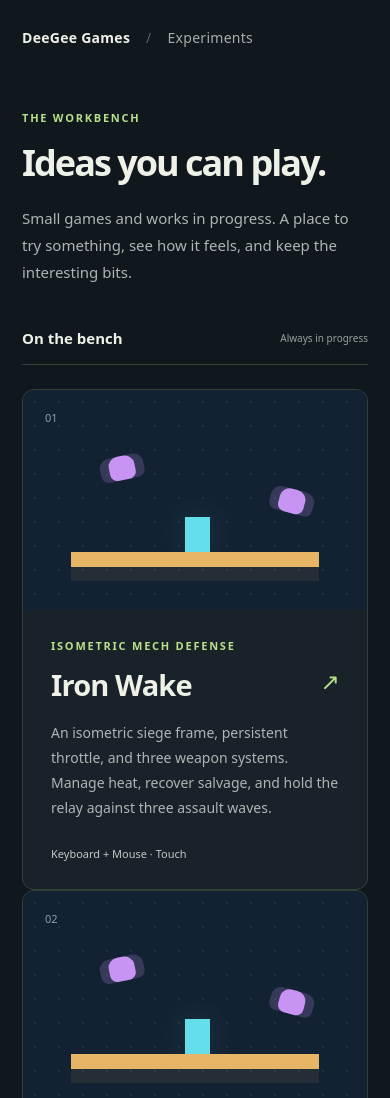
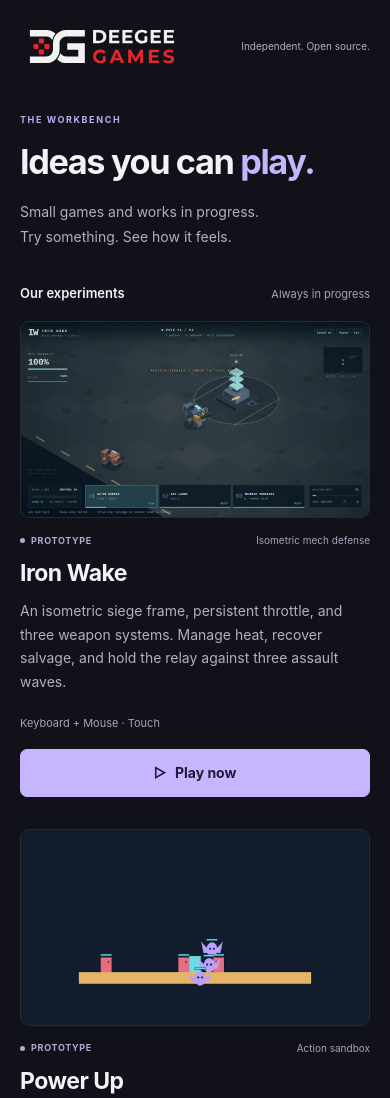
Before and after one commit to DeeGeeGames/playground, a website with bundled scripts: page index.html in a window 390 px wide. Shown: the top 1098 px of the page. Built offline with nearby package versions, Linux system fonts and the light colour scheme.

Commit message:
Match experiment landing page to studio homepage

```diff
--- a/index.html
+++ b/index.html
@@ -4,25 +4,31 @@
 		<meta charset="UTF-8" />
 		<meta name="viewport" content="width=device-width, initial-scale=1, viewport-fit=cover" />
 		<meta name="description" content="Small games, unfinished ideas, and playable experiments from DeeGee Games." />
-		<meta name="theme-color" content="#10171d" />
+		<meta name="theme-color" content="#111119" />
 		<title>Experiments · DeeGee Games</title>
 		<link rel="stylesheet" href="./src/styles.css" />
 	</head>
 	<body>
-		<main>
-			<header>
-				<a class="studio" href="https://deegeegames.com">DeeGee Games<span aria-hidden="true"> / </span><span>Experiments</span></a>
-				<p class="eyebrow introduction">The workbench</p>
-				<h1>Ideas you can play.</h1>
-				<p class="lede">Small games and works in progress. A place to try something, see how it feels, and keep the interesting bits.</p>
+		<a class="skip-link" href="#experiments-heading">Skip to experiments</a>
+		<div class="site">
+			<header class="site-header">
+				<a class="brand" href="https://deegeegames.com" aria-label="DeeGee Games home"><img src="./public/images/deegee-games.svg" alt="DeeGee Games" width="2985" height="960" /></a>
+				<p class="studio-note">Independent. Open source.</p>
 			</header>
-			<section aria-labelledby="experiments-heading">
-				<div class="section-heading"><h2 id="experiments-heading">On the bench</h2><span>Always in progress</span></div>
-				<ul id="experiments"></ul>
-				<noscript>Enable JavaScript to see and play the experiments. <a href="./games/power-up/">Open Power Up</a>.</noscript>
-			</section>
-			<footer><span>DeeGee Games</span><a href="https://github.com/DeeGeeGames/playground">View source ↗</a></footer>
-		</main>
+			<main>
+				<div class="intro">
+					<p class="eyebrow">The workbench</p>
+					<h1>Ideas you can <span>play.</span></h1>
+					<p class="intro-description">Small games and works in progress.<br>Try something. See how it feels.</p>
+				</div>
+				<section class="collection" aria-labelledby="experiments-heading">
+					<div class="collection-heading"><h2 id="experiments-heading" tabindex="-1">Our experiments</h2><p>Always in progress</p></div>
+					<ul class="game-grid" id="experiments"></ul>
+					<noscript>Enable JavaScript to see and play the experiments. <a href="./games/iron-wake/">Open Iron Wake</a> · <a href="./games/power-up/">Open Power Up</a>.</noscript>
+				</section>
+			</main>
+			<footer class="site-footer"><p>© DeeGee Games</p><a href="https://github.com/DeeGeeGames/playground">Explore the code ↗</a></footer>
+		</div>
 		<script type="module" src="./src/main.ts"></script>
 	</body>
 </html>
--- a/src/catalog.ts
+++ b/src/catalog.ts
@@ -4,12 +4,16 @@ export interface Experiment {
 	readonly description: string;
 	readonly controls: string;
 	readonly category: string;
+	readonly thumbnail?: string;
+	readonly thumbnailAlt?: string;
 }
 
 // Add a game folder, then add its link here. Tooling discovers pages itself.
 export const experiments: readonly Experiment[] = [
 	{
 		title: 'Iron Wake',
+		thumbnail: './images/iron-wake.webp',
+		thumbnailAlt: 'Iron Wake gameplay: an armored mech defending a relay on an isometric battlefield.',
 		href: './games/iron-wake/',
 		description: 'An isometric siege frame, persistent throttle, and three weapon systems. Manage heat, recover salvage, and hold the relay against three assault waves.',
 		controls: 'Keyboard + Mouse · Touch',
@@ -17,6 +21,8 @@ export const experiments: readonly Experiment[] = [
 	},
 	{
 		title: 'Power Up',
+		thumbnail: './images/power-up.webp',
+		thumbnailAlt: 'Power Up gameplay: a cyan fighter facing a swarm above a floating platform.',
 		href: './games/power-up/',
 		description: 'A small platform. A growing swarm. Experiment with melee combos, airborne movement, and homing shots.',
 		controls: 'Keyboard · Gamepad · Touch',
--- a/src/main.ts
+++ b/src/main.ts
@@ -4,17 +4,14 @@ import { experiments } from './catalog';
 const list = document.getElementById('experiments');
 if (!list) throw new Error('Experiment list is missing.');
 
-render(experiments.map(function (experiment, index) {
+render(experiments.map(function (experiment) {
 	return html`
-		<li>
-			<a class="experiment" href=${experiment.href}>
-				<div class="experiment-art" aria-hidden="true"><span class="orb orb-one"></span><span class="orb orb-two"></span><span class="player"></span><span class="platform"></span><span class="experiment-number">${String(index + 1).padStart(2, '0')}</span></div>
-				<div class="experiment-copy">
-					<p class="eyebrow">${experiment.category}</p>
-					<h2>${experiment.title}<span aria-hidden="true">↗</span></h2>
-					<p class="description">${experiment.description}</p>
-					<p class="controls">${experiment.controls}</p>
-				</div>
-			</a>
+		<li class="game-card">
+			${experiment.thumbnail ? html`<img class="game-art" src=${experiment.thumbnail} alt=${experiment.thumbnailAlt ?? ''} width="1100" height="619" />` : ''}
+			<div class="game-meta"><p class="status">Prototype</p><p class="genre">${experiment.category}</p></div>
+			<h3>${experiment.title}</h3>
+			<p class="game-description">${experiment.description}</p>
+			<p class="controls">${experiment.controls}</p>
+			<a class="action action-primary" href=${experiment.href} aria-label=${`Play now — ${experiment.title}`}><span aria-hidden="true">▷</span> Play now</a>
 		</li>`;
 }), list);
--- a/src/styles.css
+++ b/src/styles.css
@@ -1,35 +1,414 @@
-:root { color-scheme: dark; font-family: system-ui, sans-serif; color: #eef1e7; background: #10171d; font-synthesis: none; }
-* { box-sizing: border-box; }
-body { margin: 0; }
-main { width: min(1060px, 100%); margin: auto; padding: 38px 40px 24px; }
-a { color: inherit; text-decoration: none; }
-a:focus-visible { outline: 3px solid #b8e08c; outline-offset: 7px; }
-.studio { display: inline-block; font-size: 14px; font-weight: 650; letter-spacing: .02em; }
-.studio span { color: #a3afa9; font-weight: 400; }
-.studio span:first-child { margin: 0 12px; color: #55645f; }
-.eyebrow { color: #b8e08c; font-size: 11px; text-transform: uppercase; letter-spacing: .16em; font-weight: 650; }
-.introduction { margin-top: 80px; margin-bottom: 18px; }
-h1 { margin: 0; font-size: clamp(36px, 6vw, 66px); line-height: 1.1; letter-spacing: -.055em; font-weight: 650; }
-.lede { max-width: 580px; color: #abb7b3; font-size: 17px; line-height: 1.8; margin: 22px 0 62px; }
-.section-heading { display: flex; align-items: center; justify-content: space-between; border-bottom: 1px solid #344139; padding-bottom: 16px; gap: 16px; }
-.section-heading h2 { margin: 0; font-size: 15px; font-weight: 550; }
-.section-heading span { color: #93a29c; font-size: 12px; }
-ul { list-style: none; margin: 24px 0 80px; padding: 0; }
-.experiment { display: grid; grid-template-columns: 1fr 1fr; background: #192229; border: 1px solid #344139; border-radius: 12px; overflow: hidden; transition: border-color .15s; }
-.experiment:hover { border-color: #b8e08c; }
-.experiment-art { position: relative; min-height: 280px; background: #132232; overflow: hidden; background-image: radial-gradient(#92b2c51a 1px, transparent 1px); background-size: 24px 24px; }
-.platform { position: absolute; width: 72%; height: 15px; background: #e6b566; left: 14%; top: 74%; box-shadow: 0 14px 0 #e6b56615; }
-.player { position: absolute; width: 25px; height: 35px; background: #65deeb; left: 47%; top: calc(74% - 35px); box-shadow: 0 0 32px #65deeb22; }
-.orb { position: absolute; width: 26px; height: 24px; border-radius: 40% 40% 30% 30%; background: #c894f4; transform: rotate(-12deg); box-shadow: -9px 0 #c894f433, 9px 0 #c894f433; }
-.orb-one { top: 30%; left: 25%; }.orb-two { top: 45%; right: 18%; transform: rotate(15deg); }
-.experiment-number { position: absolute; top: 20px; left: 22px; color: #8b9eaa; font-size: 11px; font-variant-numeric: tabular-nums; }
-.experiment-copy { align-self: center; padding: 32px 36px; }
-.experiment-copy .eyebrow { margin: 0 0 12px; }
-.experiment-copy h2 { font-size: 29px; font-weight: 600; margin: 0; letter-spacing: -.03em; display: flex; justify-content: space-between; }
-.experiment-copy h2 span { color: #b8e08c; font-size: 23px; }
-.description { color: #abb7b3; font-size: 14px; line-height: 1.8; margin: 16px 0 26px; }
-.controls { font-size: 11px; color: #bfcac4; margin: 0; }
-footer { display: flex; justify-content: space-between; gap: 20px; border-top: 1px solid #344139; padding-top: 23px; color: #93a29c; font-size: 12px; }
-footer a:hover, .studio:hover { color: #b8e08c; }
-@media (max-width: 640px) { main { padding: 26px 22px; }.introduction { margin-top: 62px; }.lede { margin-bottom: 42px; font-size: 15px; }.experiment { grid-template-columns: 1fr; }.experiment-art { min-height: 220px; }.experiment-copy { padding: 28px; }ul { margin-bottom: 55px; }.section-heading span { font-size: 10px; } }
-@media (prefers-reduced-motion: reduce) { * { transition: none; } }
+:root {
+	--lightningcss-light: ;
+	--lightningcss-dark: initial;
+	color-scheme: dark;
+	color: #f4f2f9;
+	font-synthesis: none;
+	text-rendering: optimizelegibility;
+	-webkit-font-smoothing: antialiased;
+	background: #111119;
+	font-family:
+		Inter,
+		ui-sans-serif,
+		system-ui,
+		-apple-system,
+		BlinkMacSystemFont,
+		Segoe UI,
+		sans-serif;
+}
+* {
+	box-sizing: border-box;
+}
+body {
+	margin: 0;
+}
+a {
+	color: inherit;
+	text-decoration: none;
+}
+a:focus-visible,
+button:focus-visible {
+	outline-offset: 5px;
+	outline: 3px solid #dfd3ff;
+}
+button {
+	font: inherit;
+}
+p,
+h1,
+h2,
+h3 {
+	margin: 0;
+}
+.site {
+	width: min(100%, 1184px);
+	margin-inline: auto;
+	padding: 32px;
+}
+.skip-link {
+	z-index: 1;
+	color: #21183a;
+	background: #c5b6ff;
+	border-radius: 6px;
+	padding: 12px 18px;
+	position: absolute;
+	top: 8px;
+	left: 12px;
+	transform: translateY(-150%);
+}
+.skip-link:focus {
+	transform: translateY(0);
+}
+.site-header {
+	justify-content: space-between;
+	align-items: center;
+	gap: 24px;
+	display: flex;
+}
+.brand {
+	border-radius: 4px;
+	flex-shrink: 0;
+	display: inline-flex;
+}
+.brand img {
+	width: 208px;
+	height: auto;
+	display: block;
+}
+.studio-note {
+	color: #b4afc3;
+	text-align: right;
+	font-size: 13px;
+}
+.intro {
+	margin-block: 56px 48px;
+}
+.eyebrow {
+	color: #bbadf7;
+	letter-spacing: 2px;
+	text-transform: uppercase;
+	font-size: 11px;
+	font-weight: 650;
+	line-height: 1.6;
+}
+h1 {
+	letter-spacing: -1.8px;
+	margin-block: 16px 20px;
+	font-size: clamp(2.25rem, 5vw, 3.5rem);
+	font-weight: 750;
+	line-height: 1.08;
+}
+h1 span {
+	color: #c4b5fd;
+}
+.intro-description {
+	color: #b4afc3;
+	font-size: 15px;
+	line-height: 1.75;
+}
+.collection:focus {
+	outline: none;
+}
+.collection-heading {
+	justify-content: space-between;
+	align-items: baseline;
+	gap: 16px;
+	margin-bottom: 20px;
+	display: flex;
+}
+.collection-heading h2 {
+	font-size: 15px;
+	font-weight: 600;
+}
+.collection-heading p {
+	color: #aaa3ba;
+	font-size: 12px;
+}
+.game-grid {
+	grid-template-columns: repeat(2, minmax(0, 1fr));
+	gap: 24px;
+	display: grid;
+}
+.game-card {
+	flex-direction: column;
+	min-width: 0;
+	display: flex;
+}
+.game-art {
+	aspect-ratio: 460/215;
+	object-fit: cover;
+	background: #20202d;
+	border: 1px solid #ffffff0a;
+	border-radius: 9px;
+	width: 100%;
+	height: auto;
+	display: block;
+}
+.galaxy-art {
+	object-position: 35% center;
+}
+.game-meta {
+	flex-wrap: wrap;
+	justify-content: space-between;
+	align-items: center;
+	gap: 8px 12px;
+	margin-block: 20px 11px;
+	display: flex;
+}
+.status {
+	letter-spacing: 0.7px;
+	text-transform: uppercase;
+	align-items: center;
+	gap: 6px;
+	font-size: 10px;
+	font-weight: 650;
+	line-height: 1.5;
+	display: inline-flex;
+}
+.status:before {
+	content: "";
+	background: currentColor;
+	border-radius: 50%;
+	flex-shrink: 0;
+	width: 5px;
+	height: 5px;
+}
+.status-live {
+	color: #8edcaf;
+}
+.status-soon {
+	color: #e9c185;
+}
+.status-development {
+	color: #b4a8ce;
+}
+.genre {
+	color: #aaa3ba;
+	font-size: 11px;
+	line-height: 1.5;
+}
+.game-card h3 {
+	letter-spacing: -0.5px;
+	font-size: 23px;
+	line-height: 1.25;
+}
+.game-description {
+	color: #b4afc3;
+	margin-block: 11px 24px;
+	font-size: 14px;
+	line-height: 1.7;
+}
+.working-title {
+	color: #aaa3ba;
+	font-size: 12px;
+}
+.game-actions {
+	grid-template-columns: minmax(0, 1fr);
+	gap: 9px;
+	margin-top: auto;
+	display: grid;
+}
+.action {
+	text-align: center;
+	border: 1px solid #0000;
+	border-radius: 7px;
+	justify-content: center;
+	align-items: center;
+	gap: 8px;
+	min-height: 48px;
+	padding: 12px;
+	font-size: 14px;
+	font-weight: 650;
+	line-height: 1.4;
+	transition:
+		background-color 0.15s,
+		border-color 0.15s;
+	display: flex;
+}
+.action-primary {
+	color: #21183a;
+	background: #c5b6ff;
+	border-color: #c5b6ff;
+}
+.action-primary:hover {
+	background: #d5caff;
+	border-color: #d5caff;
+}
+.action-steam {
+	color: #f0f6fd;
+	background: #193247;
+	border-color: #3c607b;
+}
+.action-steam:hover {
+	background: #244963;
+	border-color: #6496ba;
+}
+.action:disabled {
+	color: #aaa3ba;
+	background: #1b1b25;
+	border-color: #302c3b;
+}
+.platform-icon {
+	flex-shrink: 0;
+	width: 20px;
+	height: 20px;
+	display: block;
+}
+.action:disabled .platform-icon {
+	opacity: 0.5;
+}
+.source-link {
+	color: #b4abc7;
+	border-radius: 4px;
+	align-self: flex-start;
+	align-items: center;
+	gap: 7px;
+	min-height: 44px;
+	margin-top: 7px;
+	font-size: 12px;
+	line-height: 1.5;
+	display: inline-flex;
+}
+.source-link svg {
+	fill: currentColor;
+	flex-shrink: 0;
+	width: 15px;
+	height: 15px;
+}
+.source-link:hover {
+	color: #dfd3fc;
+	text-underline-offset: 4px;
+	text-decoration: underline;
+}
+.site-footer {
+	color: #aaa3ba;
+	border-top: 1px solid #ffffff14;
+	justify-content: space-between;
+	align-items: baseline;
+	gap: 12px 24px;
+	margin-top: 40px;
+	padding-top: 24px;
+	font-size: 12px;
+	line-height: 1.7;
+	display: flex;
+}
+.site-footer p:last-child {
+	color: #b6a8d7;
+}
+@media (width<=800px) {
+	.site {
+		padding: 24px;
+	}
+	.brand img {
+		width: 180px;
+	}
+	.game-grid {
+		gap: 18px;
+	}
+	.game-card h3 {
+		font-size: 20px;
+	}
+	.game-description {
+		font-size: 13px;
+	}
+	.game-meta {
+		gap: 6px;
+	}
+	.status {
+		font-size: 9px;
+	}
+	.genre {
+		font-size: 10px;
+	}
+	.action {
+		font-size: 13px;
+	}
+}
+@media (width<=700px) {
+	.site {
+		max-width: 540px;
+		padding: 20px;
+	}
+	.site-header {
+		gap: 16px;
+	}
+	.brand img {
+		width: 164px;
+	}
+	.studio-note {
+		font-size: 10px;
+	}
+	.intro {
+		margin-block: 40px 36px;
+	}
+	.eyebrow {
+		letter-spacing: 1.6px;
+		font-size: 9px;
+	}
+	h1 {
+		letter-spacing: -1.4px;
+		font-size: clamp(1.9rem, 8.8vw, 2.75rem);
+	}
+	.intro-description {
+		font-size: 14px;
+	}
+	.collection-heading h2 {
+		font-size: 13px;
+	}
+	.collection-heading p {
+		font-size: 11px;
+	}
+	.game-grid {
+		grid-template-columns: minmax(0, 1fr);
+		gap: 32px;
+	}
+	.game-meta {
+		margin-top: 15px;
+	}
+	.game-card h3 {
+		font-size: 23px;
+	}
+	.game-description {
+		margin-bottom: 20px;
+		font-size: 14px;
+	}
+	.action {
+		font-size: 14px;
+	}
+	.site-footer {
+		flex-wrap: wrap;
+		margin-top: 32px;
+		font-size: 10px;
+	}
+}
+@media (prefers-reduced-motion: reduce) {
+	.action {
+		transition: none;
+	}
+}
+
+/* Prototype collection additions. */
+.game-grid {
+	list-style: none;
+	padding: 0;
+	margin: 0;
+}
+.game-art {
+	aspect-ratio: 16 / 9;
+}
+.status {
+	color: #b4a8ce;
+}
+.controls {
+	color: #aaa3ba;
+	font-size: 11px;
+	line-height: 1.7;
+	margin: auto 0 16px;
+}
+.game-card > .action {
+	margin-top: 0;
+}
+.site-footer a:hover {
+	color: #dfd3fc;
+	text-decoration: underline;
+}
```
Also changed, not shown: public/images/deegee-games.svg (added), public/images/iron-wake.webp (added), public/images/power-up.webp (added).
